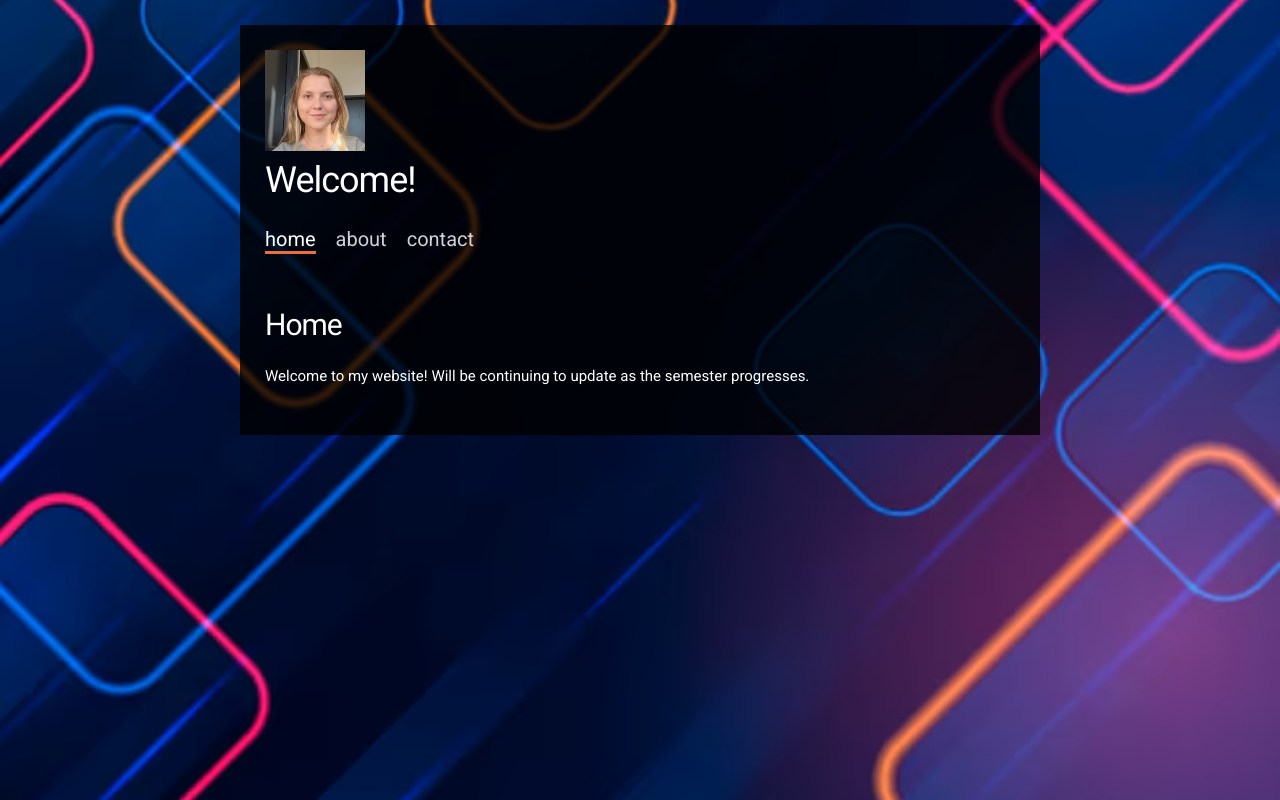
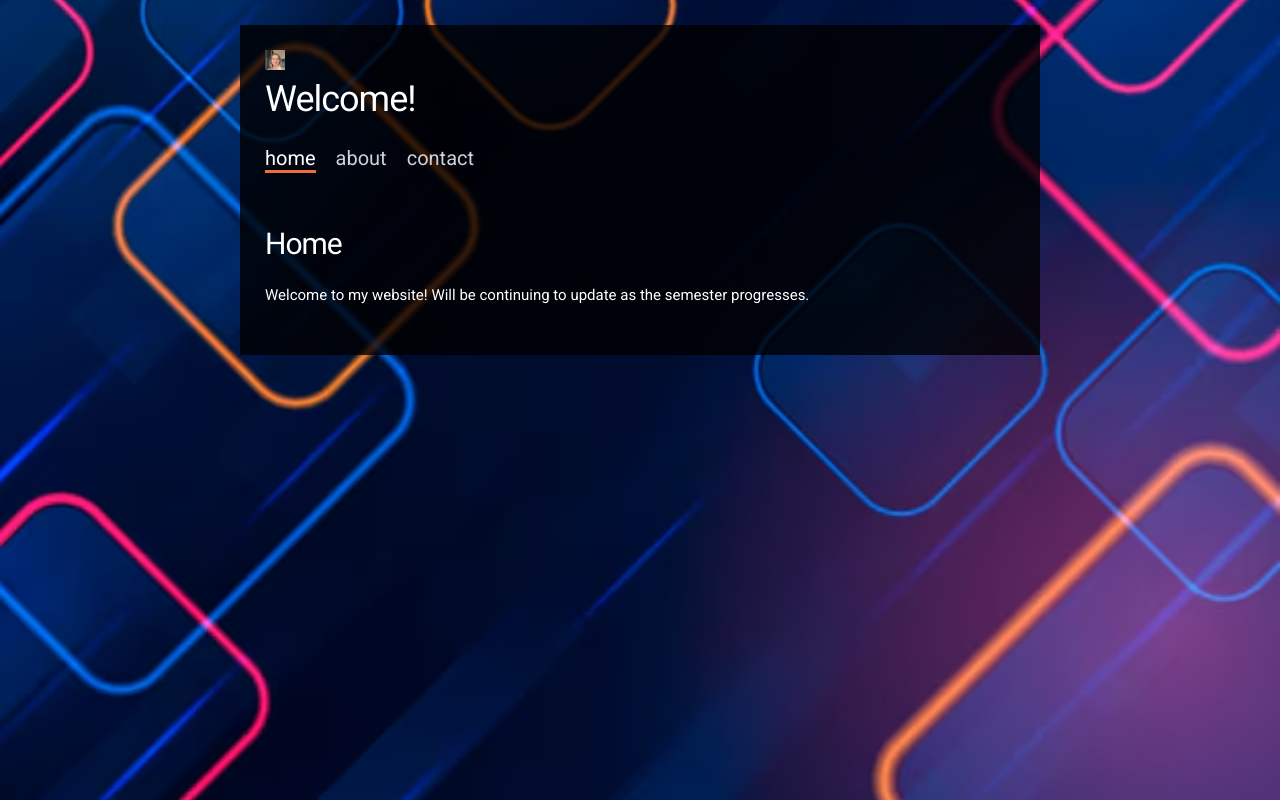
Before and after one commit to isabelstec/isabelstec.github.io, a plain HTML site: page index.html in a window 1280 px wide. Drawn offline with nearby package versions, Linux system fonts and the light colour scheme.

Commit message:
Update index.html

```diff
--- a/index.html
+++ b/index.html
@@ -20,7 +20,7 @@
   <body>
 
     <header id="header">
-      <img src="logo.png" style="width: 100px; height:auto;">
+      <img src="logo.png" style="width: 20px; height:auto;">
       <h1>Welcome!</h1>
       <ul class="main-menu">
         <li><a href="#home">home</a></li>
```
